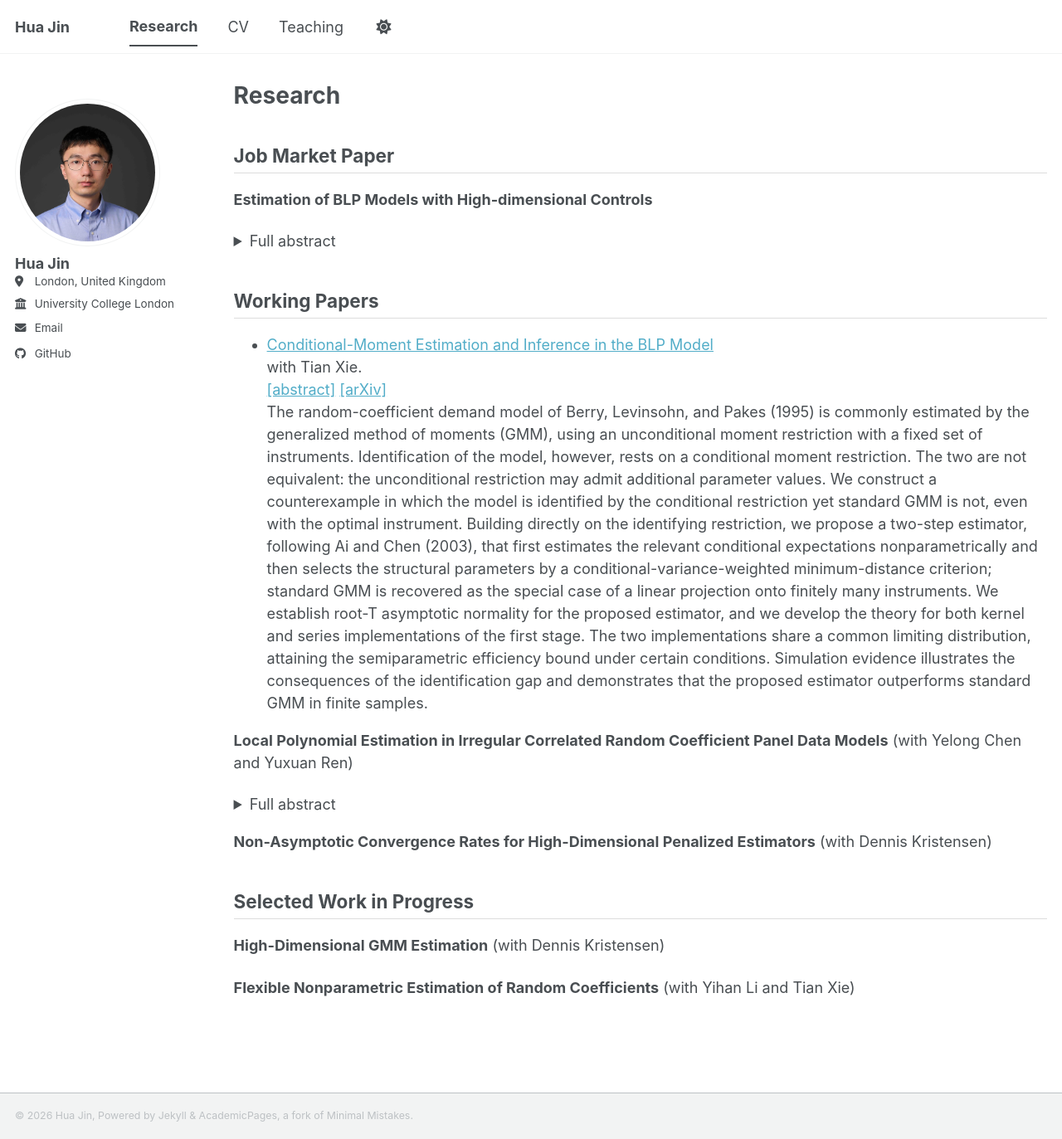
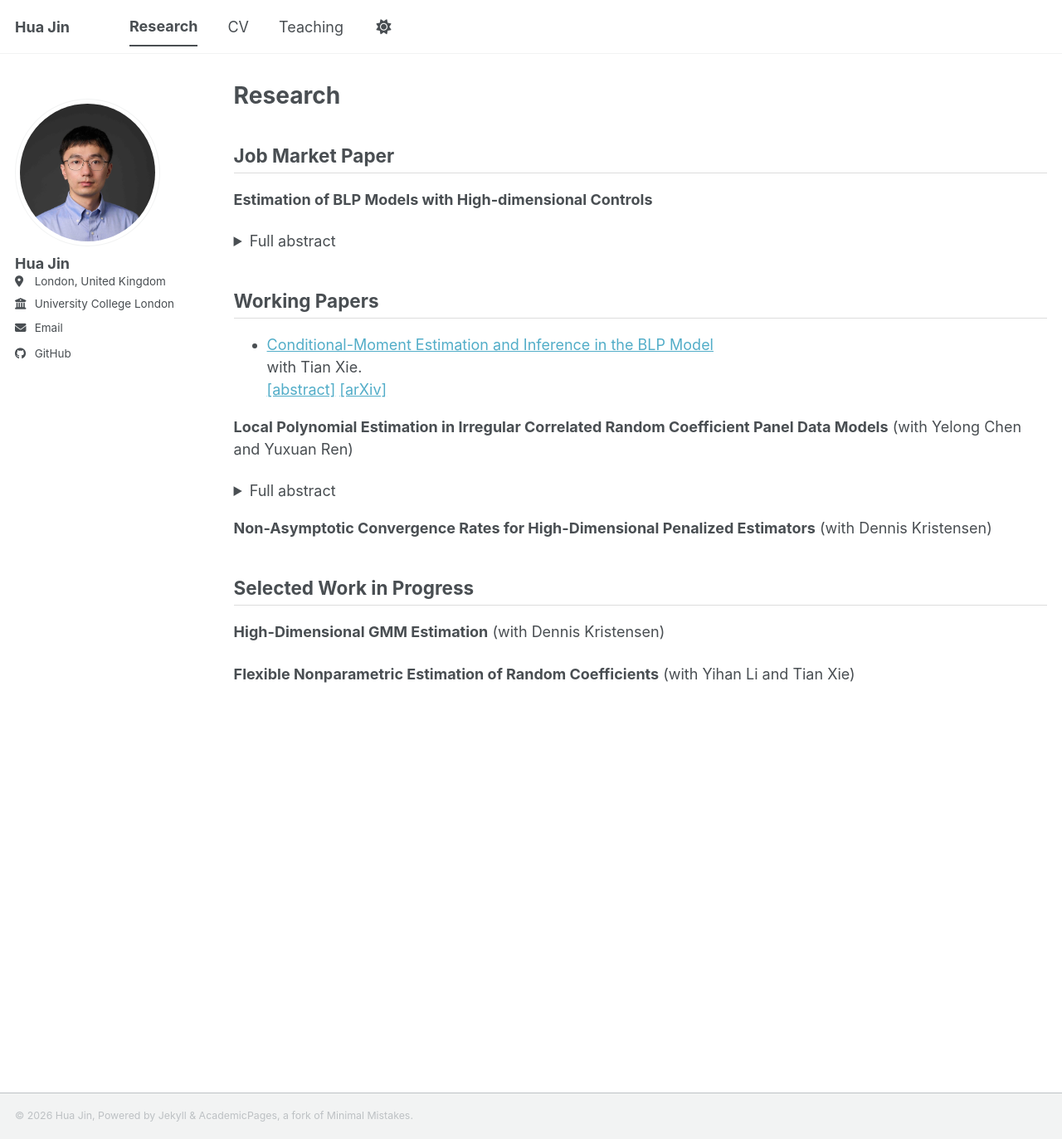
Before and after one commit to huajin-econ/huajin-econ.github.io, a Jekyll site: the page built from _pages/research.md, in a window 1280 px wide and 1373 px high. Shown: the whole window at 83% size. Built offline with Jekyll 4.4.1, drawn with Linux system fonts in a browser that asks for light colours; a style sheet for code colours, icons or effects is not loaded.

Commit message:
Hide abstract section in research page
Updated the abstract section to be hidden in research.md.

```diff
--- a/_pages/research.md
+++ b/_pages/research.md
@@ -25,7 +25,7 @@ This paper develops a framework for estimating demand in differentiated product
   with Tian Xie.<br>
   <a href="#" class="abs-toggle">[abstract]</a>
   <a href="https://arxiv.org/abs/2609.15736" target="_blank">[arXiv]</a>
-  <div class="abstract">
+  <div class="abstract" hidden>
   The random-coefficient demand model of Berry, Levinsohn, and Pakes (1995) is commonly estimated by the generalized method of moments (GMM), using an unconditional moment restriction with a fixed set of instruments. Identification of the model, however, rests on a conditional moment restriction. The two are not equivalent: the unconditional restriction may admit additional parameter values. We construct a counterexample in which the model is identified by the conditional restriction yet standard GMM is not, even with the optimal instrument. Building directly on the identifying restriction, we propose a two-step estimator, following Ai and Chen (2003), that first estimates the relevant conditional expectations nonparametrically and then selects the structural parameters by a conditional-variance-weighted minimum-distance criterion; standard GMM is recovered as the special case of a linear projection onto finitely many instruments. We establish root-T asymptotic normality for the proposed estimator, and we develop the theory for both kernel and series implementations of the first stage. The two implementations share a common limiting distribution, attaining the semiparametric efficiency bound under certain conditions. Simulation evidence illustrates the consequences of the identification gap and demonstrates that the proposed estimator outperforms standard GMM in finite samples.
   </div>
 </li>
```
